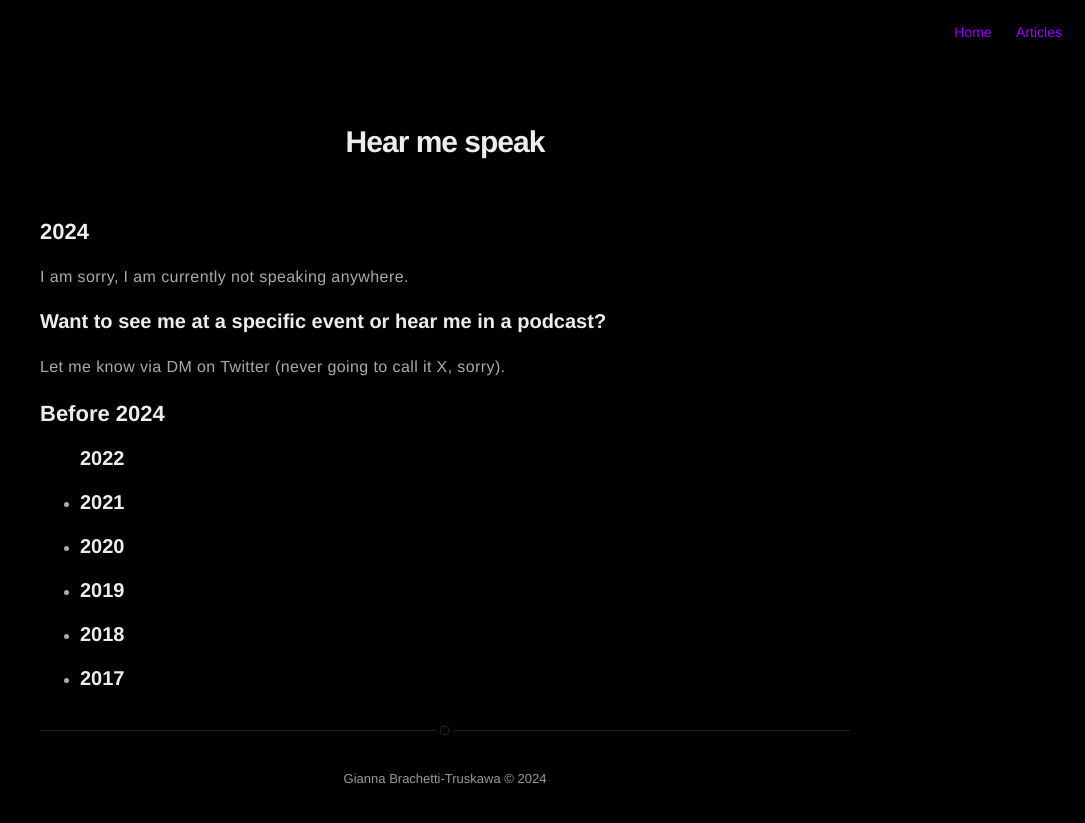
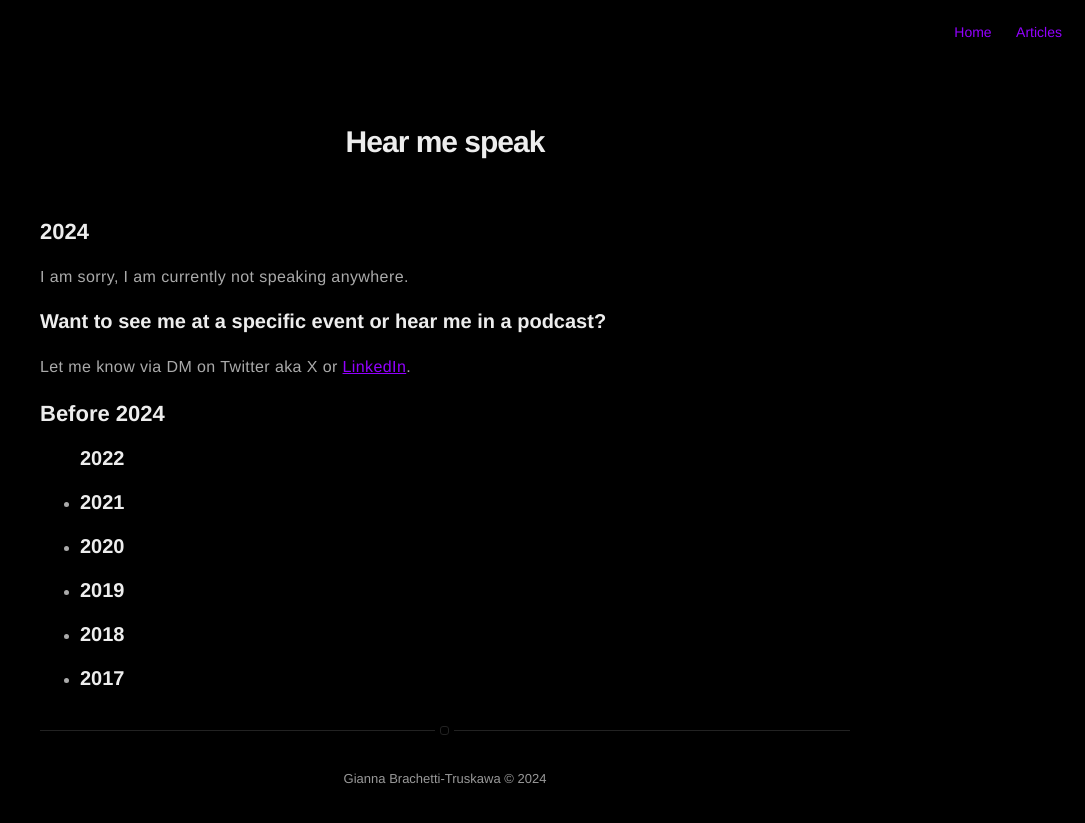
Before and after one commit to tentaclequing/tentaclequing.github.io, a Jekyll site: the page built from appearances.html, in a window 1280 px wide. Shown: the top 823 px of the page, without its empty margins (195-1280 px from the left). Built offline with Jekyll 4.4.1, drawn with Linux system fonts in a browser that asks for light colours; nearby versions of some CDN libraries.

Commit message:
Update appearances.html

```diff
--- a/appearances.html
+++ b/appearances.html
@@ -7,7 +7,7 @@ title: Appearances
 <h2>2024</h2>
 <p> I am sorry, I am currently not speaking anywhere.</p>
 <h3>Want to see me at a specific event or hear me in a podcast?</h3>
-<p>Let me know via DM on Twitter (never going to call it X, sorry).</p>
+<p>Let me know via DM on <a href="https://twitter.com/tentaclequing"></a>Twitter aka X</a> or <a href="https://www.linkedin.com/in/gianna-brachetti-truskawa/">LinkedIn</a>.</p>
 <h2>Before 2024</h2>
 <ul
 <li><h3>2022</h3></li>
```
